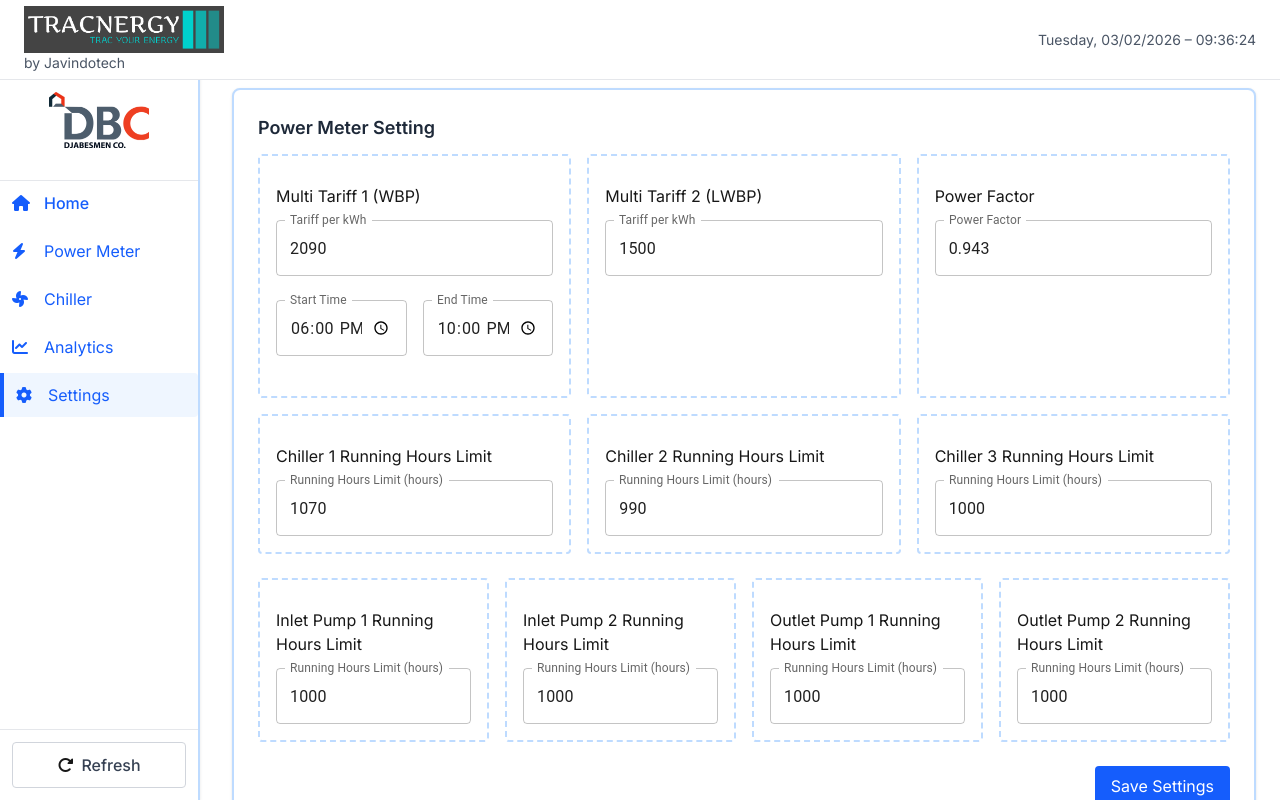
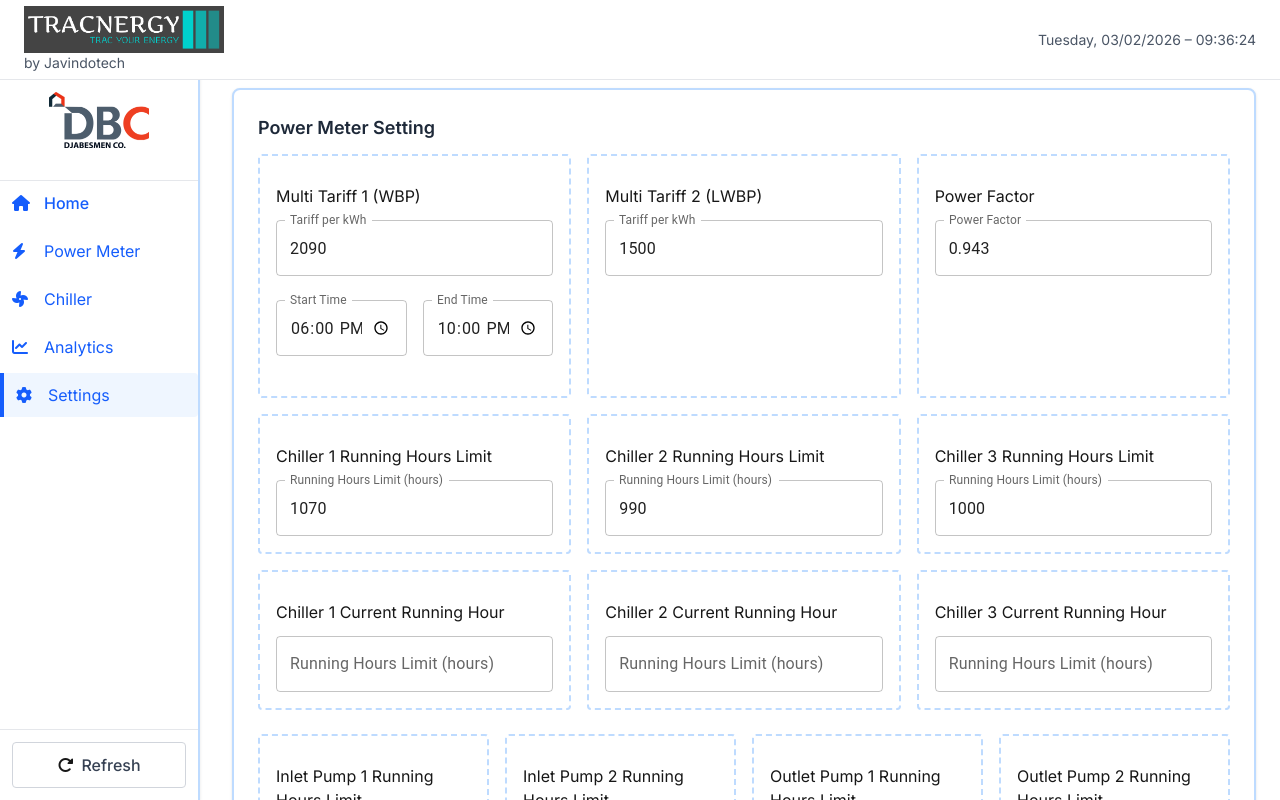
Before and after one commit to kufayeka/jvt-energy-monitoring, a Next.js app: page /settings in a window 1280 px wide. Shown: the top 800 px of the page. Built offline with nearby package versions, Linux system fonts and the light colour scheme.

Commit message:
revisi halaman setting

```diff
--- a/app/hooks/useSettings.ts
+++ b/app/hooks/useSettings.ts
@@ -9,6 +9,9 @@ export interface Settings {
   chiller1RunningHoursLimit: number;
   chiller2RunningHoursLimit: number;
   chiller3RunningHoursLimit: number;
+  chiller1CurrentRunningHours: number;
+  chiller2CurrentRunningHours: number;
+  chiller3CurrentRunningHours: number;
   inletPump1RunningHoursLimit: number;
   inletPump2RunningHoursLimit: number;
   outletPump1RunningHoursLimit: number;
@@ -24,6 +27,9 @@ const DEFAULT_SETTINGS: Settings = {
   chiller1RunningHoursLimit: 0,
   chiller2RunningHoursLimit: 0,
   chiller3RunningHoursLimit: 0,
+  chiller1CurrentRunningHours: 0,
+  chiller2CurrentRunningHours: 0,
+  chiller3CurrentRunningHours: 0,
   inletPump1RunningHoursLimit: 0,
   inletPump2RunningHoursLimit: 0,
   outletPump1RunningHoursLimit: 0,
--- a/app/settings/page.tsx
+++ b/app/settings/page.tsx
@@ -159,6 +159,56 @@ function SettingsForm({
             }
           />
         </div>
+        {/* Chiller 1 */}
+        <div className="bg-white p-4 rounded border-2 border-dashed border-blue-200">
+          <div className="my-3">Chiller 1 Current Running Hour</div>
+          <TextField
+            label="Running Hours Limit (hours)"
+            type="number"
+            fullWidth
+            value={formData.chiller1CurrentRunningHours}
+            onChange={(e) =>
+              handleChange(
+                "chiller1CurrentRunningHours",
+                parseFloat(e.target.value) || 0
+              )
+            }
+          />
+        </div>
+
+        {/* Chiller 2 */}
+        <div className="bg-white p-4 rounded border-2 border-dashed border-blue-200">
+          <div className="my-3">Chiller 2 Current Running Hour</div>
+          <TextField
+            label="Running Hours Limit (hours)"
+            type="number"
+            fullWidth
+            value={formData.chiller2CurrentRunningHours}
+            onChange={(e) =>
+              handleChange(
+                "chiller2CurrentRunningHours",
+                parseFloat(e.target.value) || 0
+              )
+            }
+          />
+        </div>
+
+        {/* Chiller 3 */}
+        <div className="bg-white p-4 rounded border-2 border-dashed border-blue-200">
+          <div className="my-3">Chiller 3 Current Running Hour</div>
+          <TextField
+            label="Running Hours Limit (hours)"
+            type="number"
+            fullWidth
+            value={formData.chiller3CurrentRunningHours}
+            onChange={(e) =>
+              handleChange(
+                "chiller3CurrentRunningHours",
+                parseFloat(e.target.value) || 0
+              )
+            }
+          />
+        </div>
       </div>
 
       <div className="grid grid-cols-4 gap-4 mb-6">
@@ -231,6 +281,8 @@ function SettingsForm({
         </div>
       </div>
 
+
+
       <div className="flex justify-end">
         <button
           onClick={handleSave}
```
